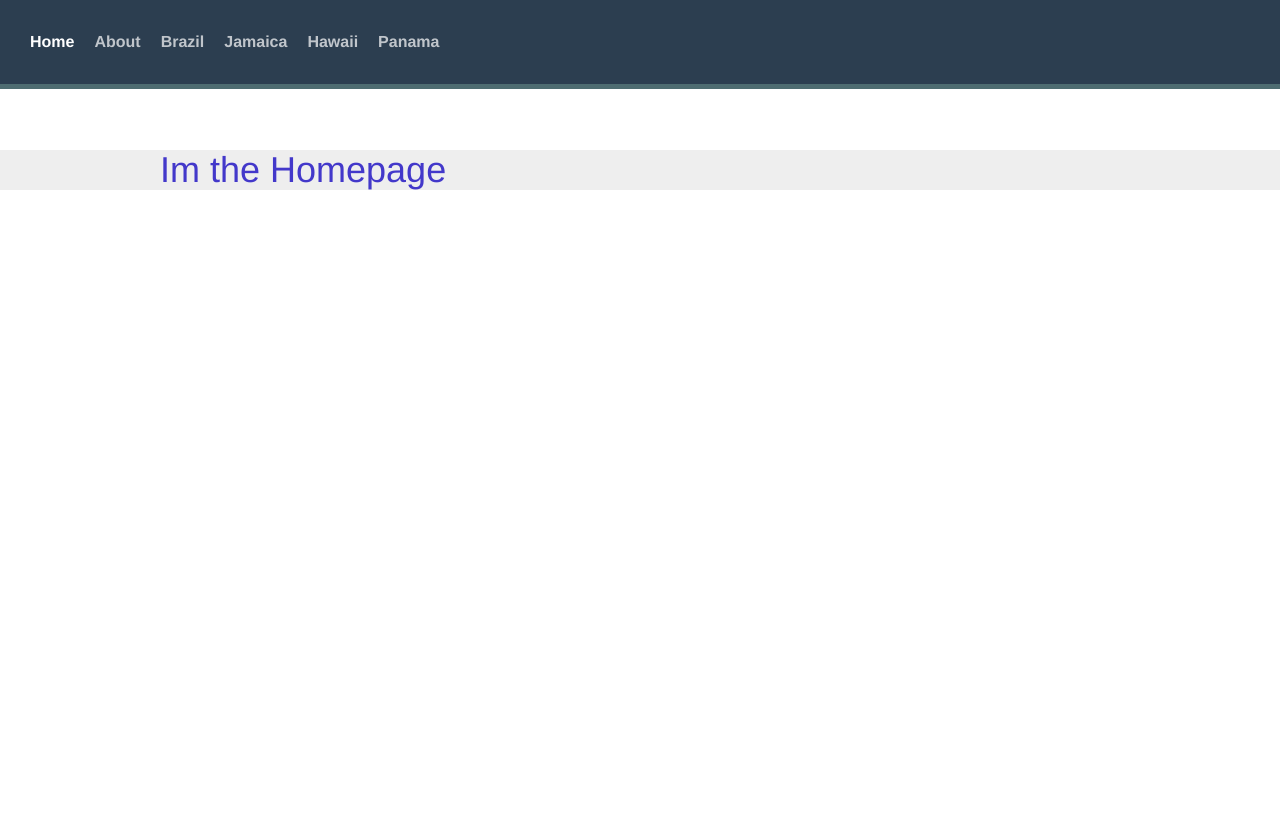
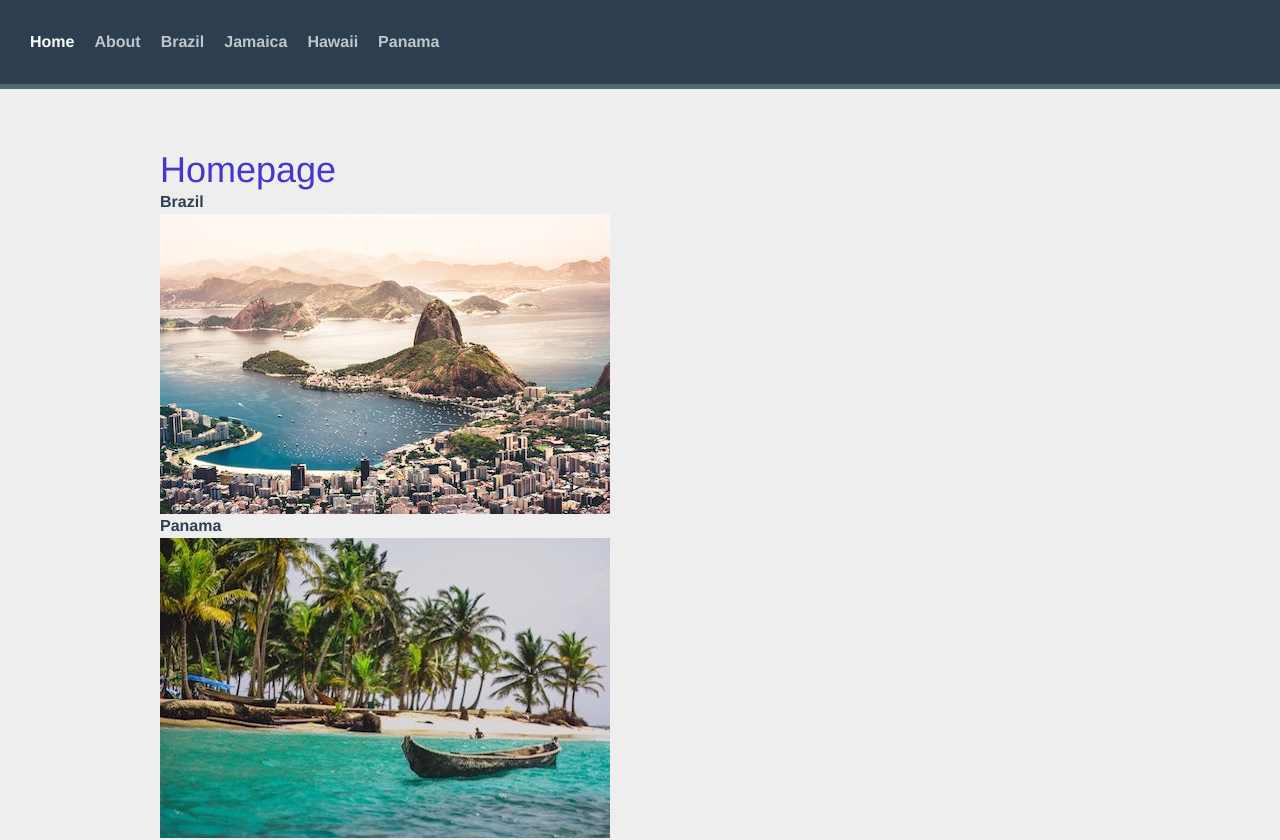
Before and after one commit to sandyFit/travel-agency, a Vue app: page / in a window 1280 px wide. Shown: the top 840 px of the page. Before the commit the page ends 800 px from the top, so only its background shows below. Built offline with nearby package versions, Linux system fonts and the light colour scheme.

Commit message:
Added content to the homepage

```diff
--- a/src/views/Home.vue
+++ b/src/views/Home.vue
@@ -1,8 +1,18 @@
 <script setup>
+import { reactive } from 'vue';
+import sourceData from '@/data.json';
 
+const destinations = reactive(sourceData.destinations);
 </script>
 
 <template>
-    <h1 class="text-4xl text-indigo-700">Im the Homepage</h1>
-
+    <h1 class="text-4xl text-indigo-700">Homepage</h1>
+    <RouterLink
+        v-for="destination in destinations"
+        :key="destination.id"
+        :to="destination.slug"
+    >
+        <h2>{{ destination.name }}</h2>
+        <img :src="`/images/${destination.image}`" :alt="destination.name">
+    </RouterLink>
 </template>
--- a/tailwind.config.js
+++ b/tailwind.config.js
@@ -7,7 +7,6 @@ export default {
   theme: {
     extend: {},
   },
-  plugins: [
-    require('daisyui'),
-  ],
+  plugins: [],
+
 }
```
